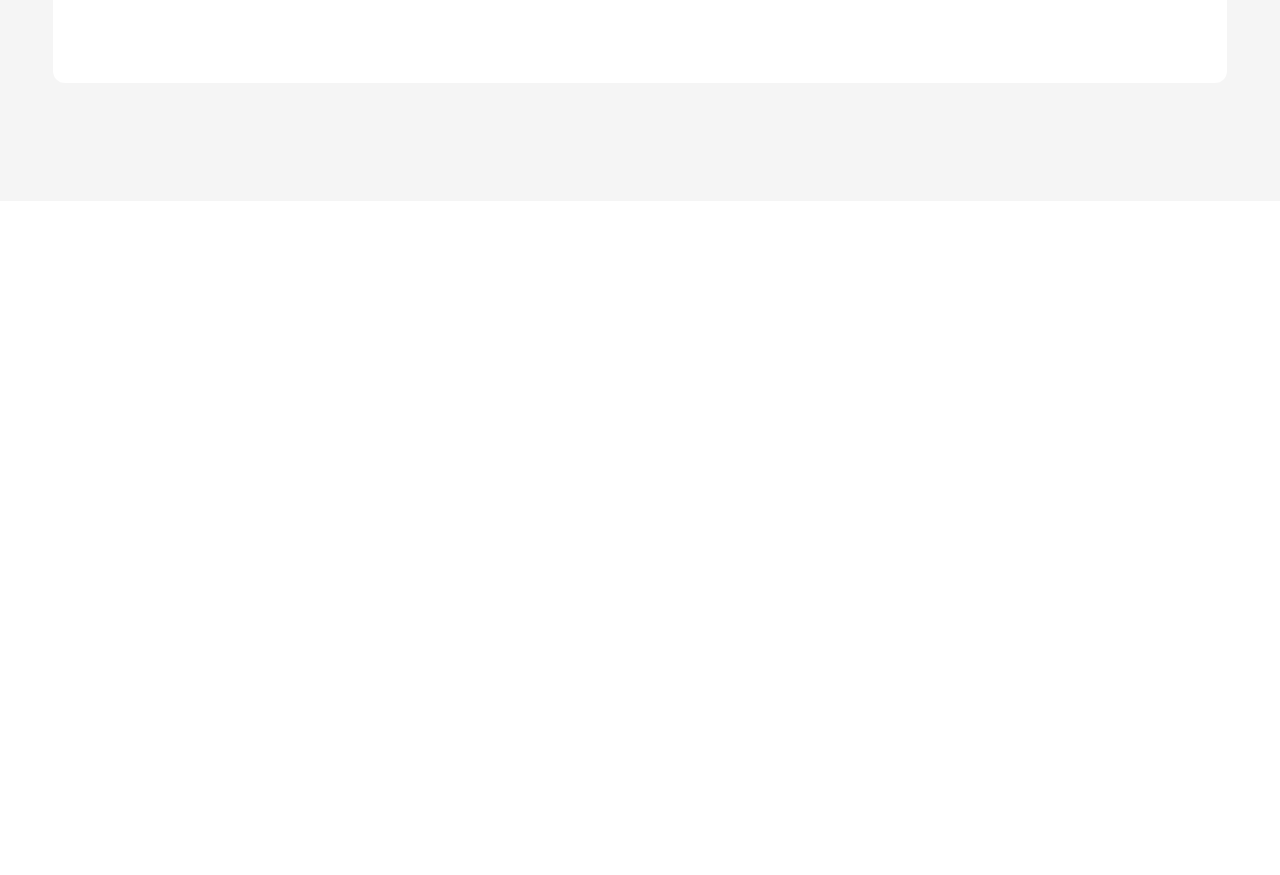
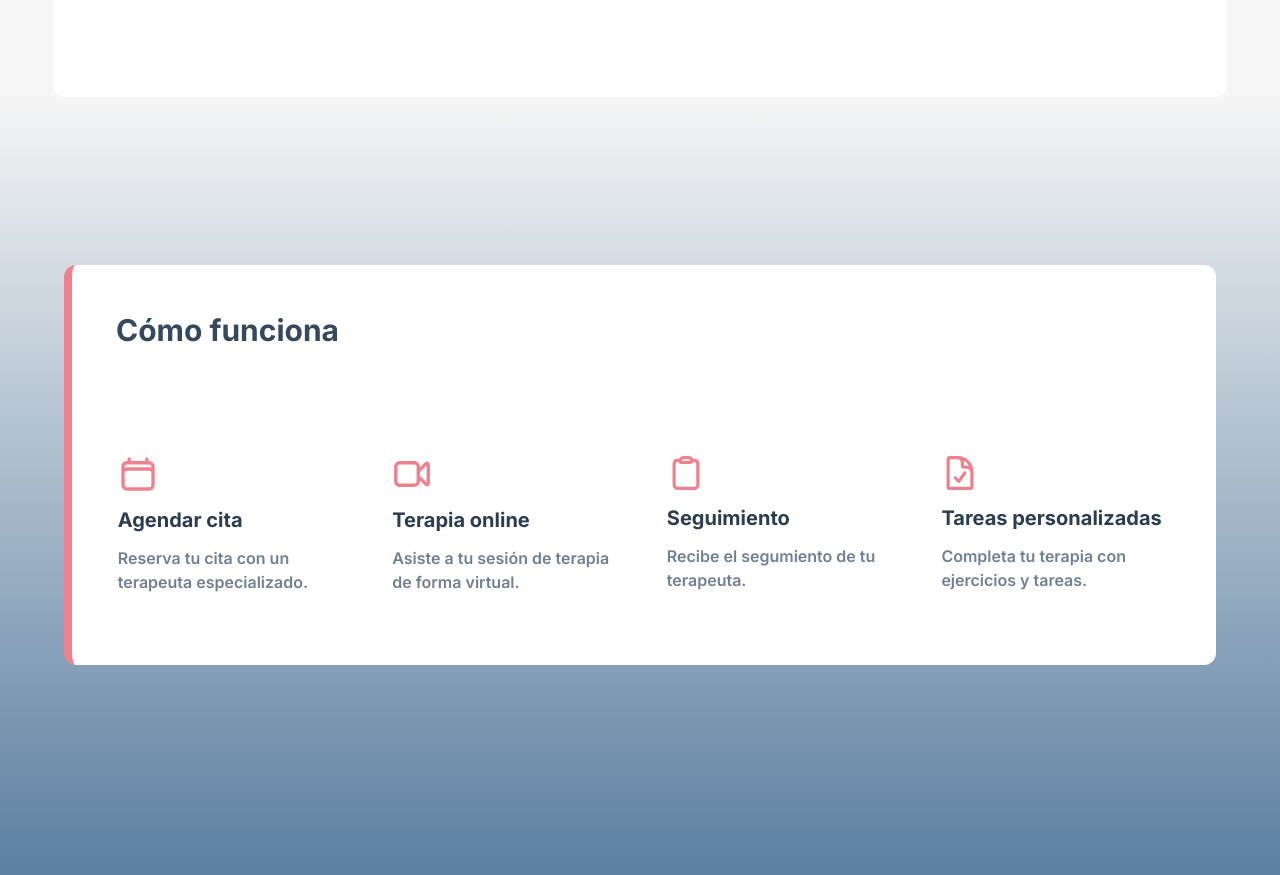
Before and after one commit to Davoyandun/MENTANA-frontend, a Next.js app: page / in a window 1280 px wide. Shown: the part 599-1474 px from the top of the page. Before the commit the page ends 800 px from the top, so only its background shows below. Built offline with nearby package versions, Linux system fonts and the light colour scheme.

Commit message:
creacion de como funciona

```diff
--- a/src/app/page.tsx
+++ b/src/app/page.tsx
@@ -1,15 +1,20 @@
-import React from 'react'
-import Navbar from '@/shared/components/navbar/navbar'
-import Banner from '@/shared/components/landing/banner'
+import React from "react";
+import Navbar from "@/shared/components/navbar/navbar";
+import Banner from "@/shared/components/landing/Banner/banner";
+import StepToUse from "@/shared/components/landing/StepToUse/stepToUse";
 
 export default function Home() {
-	return (
-		<>
-		<Navbar/>
-
-		<main className="flex bg-whiteSmokeBase min-h-screen mt-8 lg:mt-0 flex-col items-center justify-center">
-			<Banner/>
-		</main>
-		</>
-	)
+  return (
+    <>
+      <Navbar />
+      <main className="flex bg-whiteSmokeBase min-h-screen flex-col items-center justify-start lg:mt-[100px] mt-[80px] overflow-x-hidden">
+        <div className="bannerWrapper flex flex-row md:mt-24 mt-4  justify-center mb-28 md:mb-0">
+          <Banner />
+        </div>
+        <div className="w-full min-h-screen">
+          <StepToUse />
+        </div>
+      </main>
+    </>
+  );
 }
--- a/src/shared/components/landing/banner.tsx
+++ b/src/shared/components/landing/Banner/banner.tsx
@@ -1,10 +1,10 @@
 import React from "react";
-import ReserveButton from "../Buttons/reserveButton";
+import ReserveButton from "../../Buttons/reserveButton";
 
 export default function Banner() {
   return (
     <>
-      <div className="flex flex-col w-[90%] h-full pt-5 lg:pt-0 lg:flex-row bg-white lg:h-[500px] lg:w-11/12 rounded-xl lg:mt-16">
+      <div className="flex flex-col w-[90%] h-full pt-5 lg:pt-0 lg:flex-row bg-white lg:h-[500px] lg:w-11/12 rounded-xl">
         <div className="lg:w-2/4 h-full flex flex-col justify-center lg:pl-20 self-center">
           <div>
             <p className="text-3xl text-center lg:text-start lg:text-5xl  font-bold text-chaarcoalBase">
--- /dev/null
+++ b/src/shared/components/landing/StepToUse/cardStepToStep.tsx
@@ -0,0 +1,23 @@
+import React from "react";
+
+interface CardProps {
+  image: JSX.Element | string; // Para que acepte tantp imagenes como svg
+  title: string;
+  description: string;
+}
+
+export default function CardStepToStep({ image, title, description }: CardProps) {
+  return (
+    <div className="flex flex-col items-center text-center lg:items-start lg:text-start lg:w-1/5">
+      <div>
+        {typeof image === 'string' ? (
+          <img src={image} alt={title} />
+        ) : (
+          image
+        )}
+      </div>
+      <p className="text-chaarcoal700 font-bold text-xl mt-3">{title}</p>
+      <p className="text-slateGrayBase font-semibold text-base mt-3 w-4/5 lg:w-full">{description}</p>
+    </div>
+  );
+}
--- /dev/null
+++ b/src/shared/components/landing/StepToUse/stepToUse.tsx
@@ -0,0 +1,50 @@
+"use client";
+
+import React from "react";
+import CardStepToStep from "./cardStepToStep";
+import StepsForTablet from "./stepsForTablet";
+
+export default function StepToUse() {
+  return (
+    <div className="bg-gradient-to-b from-whiteSmokeBase to-chaarcoal100 min-h-screen w-full flex items-center justify-center">
+      <div className="bg-white w-[90%] lg:h-[400px] justify-evenly gap-12 rounded-xl flex flex-col border-l-8 border-solid border-teaRose500 lg:mb-16 mb-32 py-3 lg:py-0">
+        <p className="font-bold text-2xl lg:text-3xl md:ml-11 h-1/4 pt-4 text-chaarcoalBase md:mt-5 self-center md:self-start">Cómo funciona</p>
+        <div className="flex md:hidden lg:flex flex-col md:flex-row h-2/5 md:justify-evenly mb-10 gap-8 md:gap-0">
+          <CardStepToStep
+            image={<svg xmlns="http://www.w3.org/2000/svg" color="#EE818C" fill='none' viewBox="0 0 24 24" stroke-width="2" stroke="currentColor" className="size-10">
+            <path stroke-linecap="round" stroke-linejoin="round" d="M6.75 3v2.25M17.25 3v2.25M3 18.75V7.5a2.25 2.25 0 0 1 2.25-2.25h13.5A2.25 2.25 0 0 1 21 7.5v11.25m-18 0A2.25 2.25 0 0 0 5.25 21h13.5A2.25 2.25 0 0 0 21 18.75m-18 0v-7.5A2.25 2.25 0 0 1 5.25 9h13.5A2.25 2.25 0 0 1 21 11.25v7.5" />
+          </svg>
+          }
+            title="Agendar cita"
+            description="Reserva tu cita con un terapeuta especializado."
+          />
+           <CardStepToStep
+            image={<svg xmlns="http://www.w3.org/2000/svg" color="#EE818C" fill="none" viewBox="0 0 24 24" stroke-width="2" stroke="currentColor" className="size-10">
+            <path stroke-linecap="round" stroke-linejoin="round" d="m15.75 10.5 4.72-4.72a.75.75 0 0 1 1.28.53v11.38a.75.75 0 0 1-1.28.53l-4.72-4.72M4.5 18.75h9a2.25 2.25 0 0 0 2.25-2.25v-9a2.25 2.25 0 0 0-2.25-2.25h-9A2.25 2.25 0 0 0 2.25 7.5v9a2.25 2.25 0 0 0 2.25 2.25Z" />
+          </svg>
+          }
+            title="Terapia online"
+            description="Asiste a tu sesión de terapia de forma virtual."
+          />
+           <CardStepToStep
+            image={<svg xmlns="http://www.w3.org/2000/svg" color="#EE818C" fill="none" viewBox="0 0 24 24" stroke-width="2" stroke="currentColor" className="size-[38px]">
+            <path stroke-linecap="round" stroke-linejoin="round" d="M15.666 3.888A2.25 2.25 0 0 0 13.5 2.25h-3c-1.03 0-1.9.693-2.166 1.638m7.332 0c.055.194.084.4.084.612v0a.75.75 0 0 1-.75.75H9a.75.75 0 0 1-.75-.75v0c0-.212.03-.418.084-.612m7.332 0c.646.049 1.288.11 1.927.184 1.1.128 1.907 1.077 1.907 2.185V19.5a2.25 2.25 0 0 1-2.25 2.25H6.75A2.25 2.25 0 0 1 4.5 19.5V6.257c0-1.108.806-2.057 1.907-2.185a48.208 48.208 0 0 1 1.927-.184" />
+          </svg>
+          }
+            title="Seguimiento"
+            description="Recibe el segumiento de tu terapeuta."
+          />
+           <CardStepToStep
+            image={<svg xmlns="http://www.w3.org/2000/svg" color="#EE818C" fill="none" viewBox="0 0 24 24" stroke-width="2" stroke="currentColor" className="size-[38px]">
+            <path stroke-linecap="round" stroke-linejoin="round" d="M10.125 2.25h-4.5c-.621 0-1.125.504-1.125 1.125v17.25c0 .621.504 1.125 1.125 1.125h12.75c.621 0 1.125-.504 1.125-1.125v-9M10.125 2.25h.375a9 9 0 0 1 9 9v.375M10.125 2.25A3.375 3.375 0 0 1 13.5 5.625v1.5c0 .621.504 1.125 1.125 1.125h1.5a3.375 3.375 0 0 1 3.375 3.375M9 15l2.25 2.25L15 12" />
+          </svg>
+          }
+            title="Tareas personalizadas"
+            description="Completa tu terapia con ejercicios y tareas."
+          />
+        </div>
+        <StepsForTablet/>
+      </div>
+    </div>
+  );
+}
--- /dev/null
+++ b/src/shared/components/landing/StepToUse/stepsForTablet.tsx
@@ -0,0 +1,48 @@
+import CardStepToStep from "./cardStepToStep";
+
+
+export default function StepsForTablet() {
+    return(
+
+        <div className="hidden md:flex lg:hidden md:flex-row h-2/5 md:justify-evenly md:gap-0 pb-7">
+            <div className="flex flex-col items-center gap-7">
+                <CardStepToStep
+                image={<svg xmlns="http://www.w3.org/2000/svg" color="#EE818C" fill='none' viewBox="0 0 24 24" stroke-width="2" stroke="currentColor" className="size-10">
+                <path stroke-linecap="round" stroke-linejoin="round" d="M6.75 3v2.25M17.25 3v2.25M3 18.75V7.5a2.25 2.25 0 0 1 2.25-2.25h13.5A2.25 2.25 0 0 1 21 7.5v11.25m-18 0A2.25 2.25 0 0 0 5.25 21h13.5A2.25 2.25 0 0 0 21 18.75m-18 0v-7.5A2.25 2.25 0 0 1 5.25 9h13.5A2.25 2.25 0 0 1 21 11.25v7.5" />
+                </svg>
+                }
+                title="Agendar cita"
+                description="Reserva tu cita con un terapeuta especializado."
+                />
+                <CardStepToStep
+                    image={<svg xmlns="http://www.w3.org/2000/svg" color="#EE818C" fill="none" viewBox="0 0 24 24" stroke-width="2" stroke="currentColor" className="size-[38px]">
+                    <path stroke-linecap="round" stroke-linejoin="round" d="M15.666 3.888A2.25 2.25 0 0 0 13.5 2.25h-3c-1.03 0-1.9.693-2.166 1.638m7.332 0c.055.194.084.4.084.612v0a.75.75 0 0 1-.75.75H9a.75.75 0 0 1-.75-.75v0c0-.212.03-.418.084-.612m7.332 0c.646.049 1.288.11 1.927.184 1.1.128 1.907 1.077 1.907 2.185V19.5a2.25 2.25 0 0 1-2.25 2.25H6.75A2.25 2.25 0 0 1 4.5 19.5V6.257c0-1.108.806-2.057 1.907-2.185a48.208 48.208 0 0 1 1.927-.184" />
+                    </svg>
+                    }
+                    title="Seguimiento"
+                    description="Recibe el segumiento de tu terapeuta."
+                />
+            </div>
+            <div className="flex flex-col items-center gap-7">
+                <CardStepToStep
+                    image={<svg xmlns="http://www.w3.org/2000/svg" color="#EE818C" fill="none" viewBox="0 0 24 24" stroke-width="2" stroke="currentColor" className="size-10">
+                    <path stroke-linecap="round" stroke-linejoin="round" d="m15.75 10.5 4.72-4.72a.75.75 0 0 1 1.28.53v11.38a.75.75 0 0 1-1.28.53l-4.72-4.72M4.5 18.75h9a2.25 2.25 0 0 0 2.25-2.25v-9a2.25 2.25 0 0 0-2.25-2.25h-9A2.25 2.25 0 0 0 2.25 7.5v9a2.25 2.25 0 0 0 2.25 2.25Z" />
+                    </svg>
+                    }
+                    title="Terapia online"
+                    description="Asiste a tu sesión de terapia de forma virtual."
+                />
+                <CardStepToStep
+                    image={<svg xmlns="http://www.w3.org/2000/svg" color="#EE818C" fill="none" viewBox="0 0 24 24" stroke-width="2" stroke="currentColor" className="size-[38px]">
+                    <path stroke-linecap="round" stroke-linejoin="round" d="M10.125 2.25h-4.5c-.621 0-1.125.504-1.125 1.125v17.25c0 .621.504 1.125 1.125 1.125h12.75c.621 0 1.125-.504 1.125-1.125v-9M10.125 2.25h.375a9 9 0 0 1 9 9v.375M10.125 2.25A3.375 3.375 0 0 1 13.5 5.625v1.5c0 .621.504 1.125 1.125 1.125h1.5a3.375 3.375 0 0 1 3.375 3.375M9 15l2.25 2.25L15 12" />
+                    </svg>
+                    }
+                    title="Tareas personalizadas"
+                    description="Completa tu terapia con ejercicios y tareas."
+                />
+            </div>
+
+        </div>
+    )
+
+}
```
